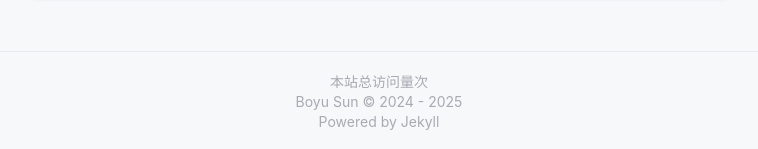
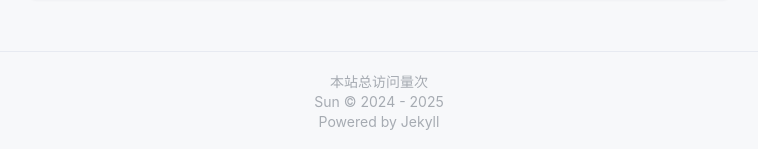
Before and after one commit to sunsun9/sunsun9.github.io, a Jekyll site: the page built from tags.html, in a window 1280 px wide and 900 px high, scrolled down 911 px. Shown: the part 748-897 px from the top of the window, without its empty margins (261-1019 px from the left). Built offline with Jekyll 4.4.1, drawn with Linux system fonts in a browser that asks for light colours; nearby versions of some CDN libraries; comment, search, counter and statistics services are not loaded; a style sheet for code colours, icons or effects is not loaded.

Commit message:
2025-01-02

```diff
--- a/_config.yml
+++ b/_config.yml
@@ -1,7 +1,7 @@
 # Site settings 配置站点
-title: 'Boyu Sun'
+title: 'Sun'
 description: 'cv在读。很高兴能在这里与你分享我对技术和生活的思考。'
-keyword: 'Boyu Sun'
+keyword: 'Sun'
 url: '' # your host
 
 # when build blog on server, if you don't need baseurl, you should leave this value blank.
```
